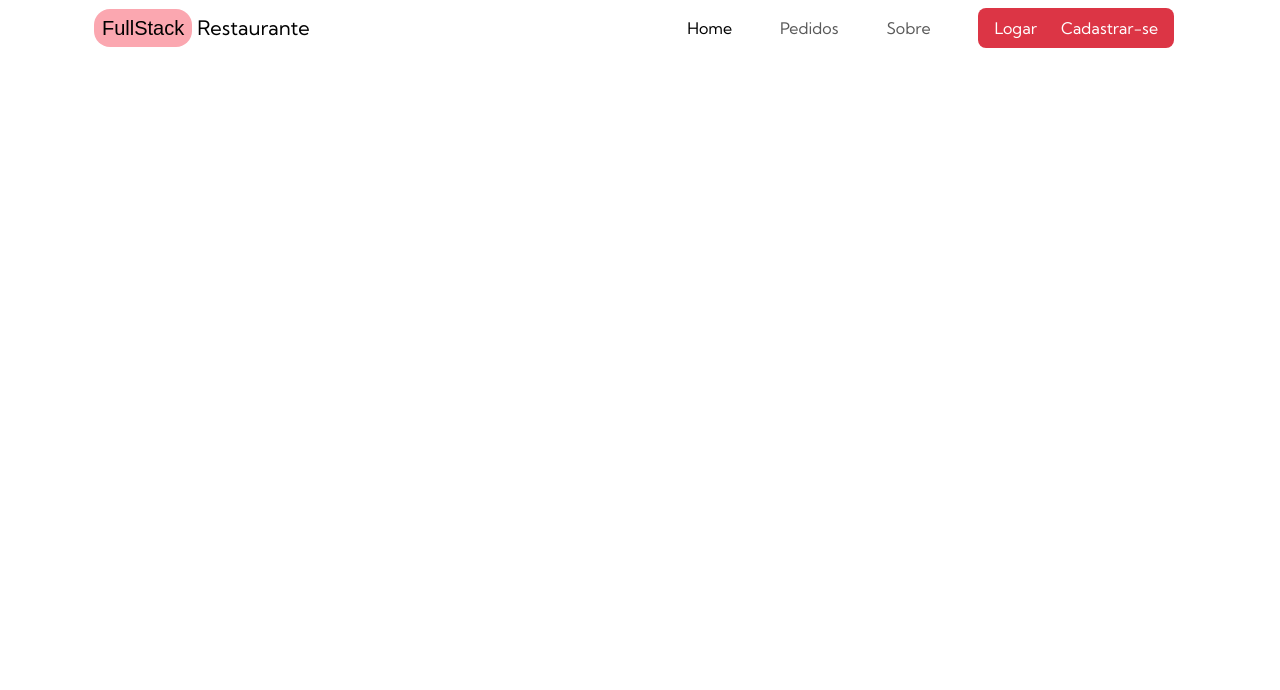
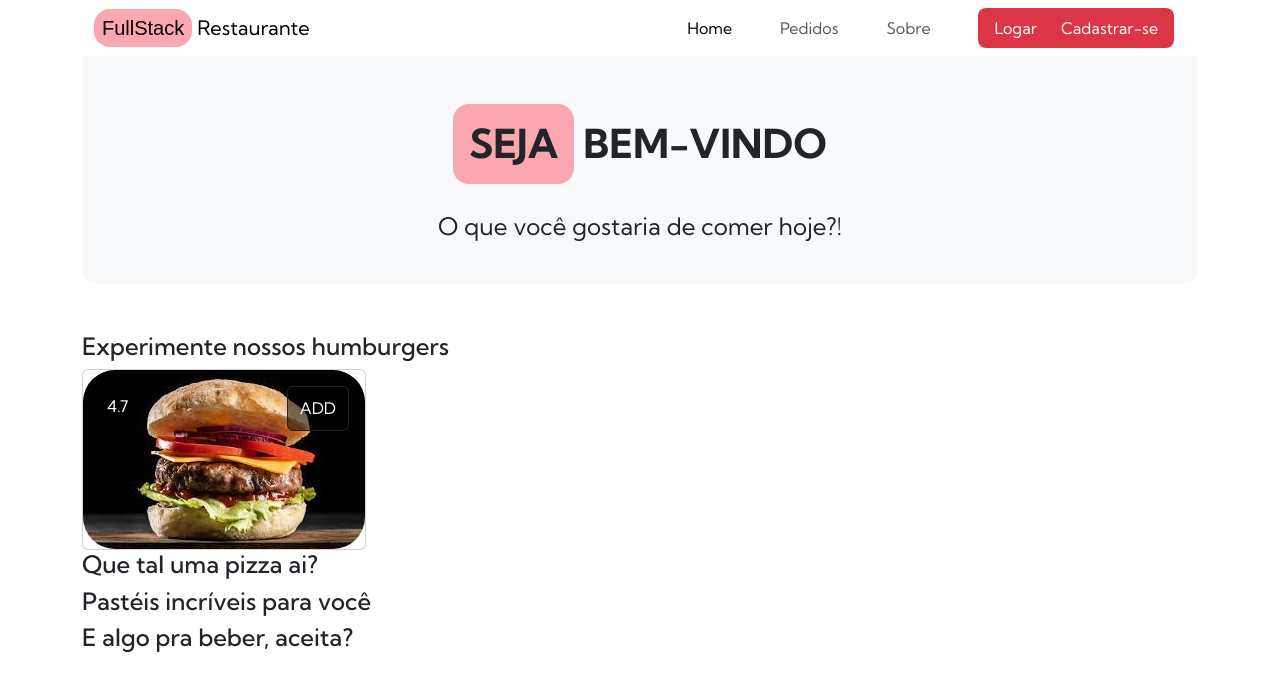
Before and after one commit to Theuz1nh0/restaurante_fullstack, a website: page index.html in a window 1280 px wide. Drawn offline with nearby package versions, Linux system fonts and the light colour scheme; a web font is replaced by a local one.

Commit message:
making the website body

```diff
--- a/assets/style.css
+++ b/assets/style.css
@@ -16,6 +16,10 @@
     background-color: rgb(251, 167, 176);
 }
 
+.selector-for-some-widget {
+    box-sizing: content-box;
+}
+
 /* some new custom classes */
 @media (max-width: 768px) {
     .fixed-custom-md-bottom {
--- a/index.html
+++ b/index.html
@@ -14,16 +14,17 @@
     <header class="container">
         <!-- navigation -->
         <nav class="navbar">
-            <div class="container-fluid flex-column flex-md-row">
+            <div class="container-fluid flex-column flex-md-row justify-content-between">
                 <!-- Restaurante logo -->
                 <a class="navbar-brand" href="#">
                     <span class="ga-maamli-regular bg-light-danger p-2 rounded-4">FullStack</span> Restaurante
                 </a>
 
-                <div class="ms-auto">
+                <div class="flex-grow-1 flex-lg-grow-0">
                     <div class="fixed-custom-md-bottom container">
                         <!-- navigaton options -->
-                        <ul class="navbar-nav flex-row justify-content-between gap-md-5 gap-1 mb-2 mb-md-0 ">
+                        <ul
+                            class="navbar-nav flex-row justify-content-between justify-content-between gap-lg-5 mb-2 mb-md-0 ">
                             <li class="nav-item">
                                 <a class="nav-link active" aria-current="page" href="#">Home</a>
                             </li>
@@ -52,6 +53,45 @@
         </nav>
     </header>
 
+
+    <main class="container">
+        <!-- pc wellcome text -->
+        <div class="d-none d-md-block bg-body-tertiary px-5 pt-5 pb-4 rounded-bottom-4 text-center">
+            <h1 class="text-uppercase fw-bold"><span class="bg-light-danger rounded-4 p-3 d-inline-block">Seja</span>
+                bem-vindo</h1>
+            <p class="fs-4 mt-4">O que você gostaria de comer hoje?!</p>
+        </div>
+
+        <div class="mt-5" id="foods">
+            <section id="humburgers">
+                <h2 class="fs-4">Experimente nossos humburgers</h2>
+                <div class="d-flex gap-3">
+
+                    <!-- template example -->
+                    <div class="card">
+                        <img class="rounded-5 card-img" src="./assets/img/imagem_teste.jpeg" alt="humburger">
+                        <div class="d-flex justify-content-between card-img-overlay text-white h-25 selector-for-some-widget">
+                            <div class="card-text p-2 bg-black bg-opacity-50">4.7</div>
+                            <button class="btn btn-dark card-text bg-black bg-opacity-50">ADD</button>
+                        </div>
+                    </div>
+                </div>
+            </section>
+
+            <section id="pizzas">
+                <h2 class="fs-4">Que tal uma pizza ai?</h2>
+            </section>
+
+            <section id="pasteis">
+                <h2 class="fs-4">Pastéis incríveis para você</h2>
+            </section>
+
+            <section id="bebidas">
+                <h2 class="fs-4">E algo pra beber, aceita?</h2>
+            </section>
+        </div>
+    </main>
+
     <script src="./node_modules/@popperjs/core/dist/umd/popper.min.js"></script>
     <script src="./node_modules/bootstrap/dist/js/bootstrap.min.js"></script>
     <script src="./node_modules/bootstrap/dist/js/bootstrap.bundle.min.js"></script>
```
Also changed, not shown: food-template.html (added, +10 -0 lines), assets/img/imagem_teste.jpeg (added).
